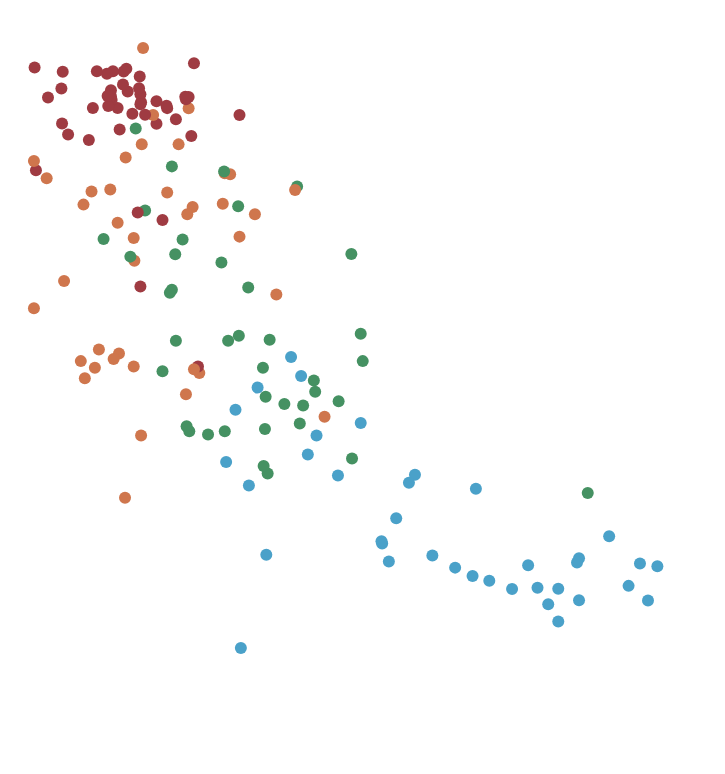
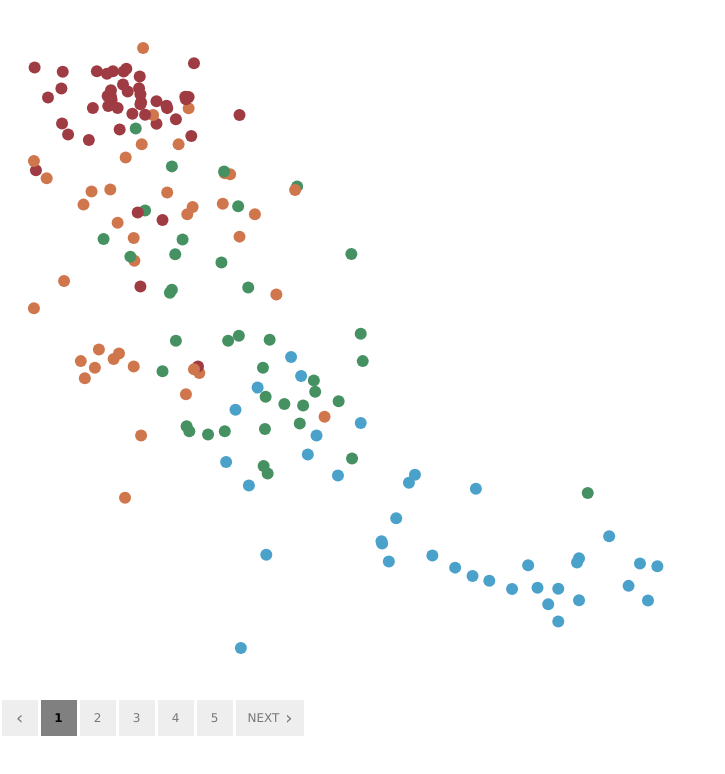
Before and after one commit to patreeceeo/scatterplot-with-stepper-example, a React (Create React App) app: page / in a window 1280 px wide. Shown: the top 774 px of the page, without its empty margins (0-725 px from the left). Built offline with nearby package versions, Linux system fonts and the light colour scheme.

Commit message:
add stepper

```diff
--- a/src/App.js
+++ b/src/App.js
@@ -1,13 +1,30 @@
 import React from 'react'
 import data from './data.js'
 import ScatterPlot from './graphs/ScatterPlot.js'
+import Stepper from './widgets/Stepper.js'
 
-const mapping = {
+export default class App extends React.Component {
+  constructor(props) {
+    super(props)
+
+    this.scenes = [
+      {},
+      { showAverage: 'Low' },
+      { showAverage: 'Medium' },
+      { showAverage: 'High' },
+      { showAverage: 'Very High' }
+    ]
+
+    this.state = {
+      currentScene: 0
+    }
+
+    this.mapping = {
       guid: "ISO3",
       y: "MI Ratio",
       x: "Incidence",
+      filterBy: (datum) => datum['Too small?'] === 'FALSE',
       groupBy: "HDI",
-  filterBy: (datum) => datum['Too small?'] === 'FALSE',
       groupColors: {
         'Very High': '#4AA1C9',
         'High': '#459162',
@@ -15,16 +32,25 @@ const mapping = {
         'Low': '#9F3B42'
       }
     }
+  }
 
-export default class App extends React.Component {
   render() {
     const { countries } = data
-    return <ScatterPlot
+
+    return <div>
+      <ScatterPlot
         data={countries}
-      mapping={mapping}
+        mapping={this.mapping}
         width={600}
         height={600}
         margin={48}
+        {...this.scenes[this.state.currentScene]}
       />
+      <Stepper
+        steps={this.scenes}
+        stepIndex={this.state.currentScene}
+        onStep={(currentScene) => this.setState({currentScene})}
+      />
+    </div>
   }
 }
--- a/src/graphs/ScatterPlot.js
+++ b/src/graphs/ScatterPlot.js
@@ -36,8 +36,8 @@ export const makeDataTransformWithAverage = (mapping, group) => (data) => {
   const averageCircle = {
     shape: "circle",
     fadeIn: true,
-    cx: parseFloat(average(pluck(selectedData, mapping.x))),
-    cy: parseFloat(average(pluck(selectedData, mapping.y))),
+    cx: average(pluck(selectedData, mapping.x).map(parseFloat)),
+    cy: average(pluck(selectedData, mapping.y).map(parseFloat)),
     stroke: color,
     strokeWidth: 1,
     r: 6,
--- a/src/widgets/Stepper.js
+++ b/src/widgets/Stepper.js
@@ -10,14 +10,6 @@ export const goForward = (max) => (index) => wrap(index + 1, max)
 export const goTo = (index) => () => index
 
 class Stepper extends Component {
-  constructor(props) {
-    super(props)
-
-    this.state = {
-      stepIndex: 0
-    }
-  }
-
   getKey(step) {
     return step.data
   }
@@ -29,11 +21,7 @@ class Stepper extends Component {
       })}
       key={key}
       onClick={() => {
-        this.setState(({stepIndex}) => ({
-          stepIndex: getStepIndexAfterPush(stepIndex)
-        }), () => {
-          this.props.onStep(this.state.stepIndex)
-        })
+        this.props.onStep(getStepIndexAfterPush(this.props.stepIndex))
       }}
     >{children}</div>
   }
@@ -60,7 +48,7 @@ class Stepper extends Component {
           return this.renderButton(
             this.getKey(step),
             index + 1,
-            index === this.state.stepIndex,
+            index === this.props.stepIndex,
             goTo(index))
         })
       }
@@ -80,6 +68,7 @@ class Stepper extends Component {
 }
 
 export const shapes = {
+  stepIndex: PropTypes.number.isRequired,
   steps: PropTypes.array.isRequired,
   onStep: PropTypes.func
 }
```
Also changed, not shown: 1 other file (tests, documents, lock files or other folders). Lines whose indentation alone changed are shown as unchanged.
